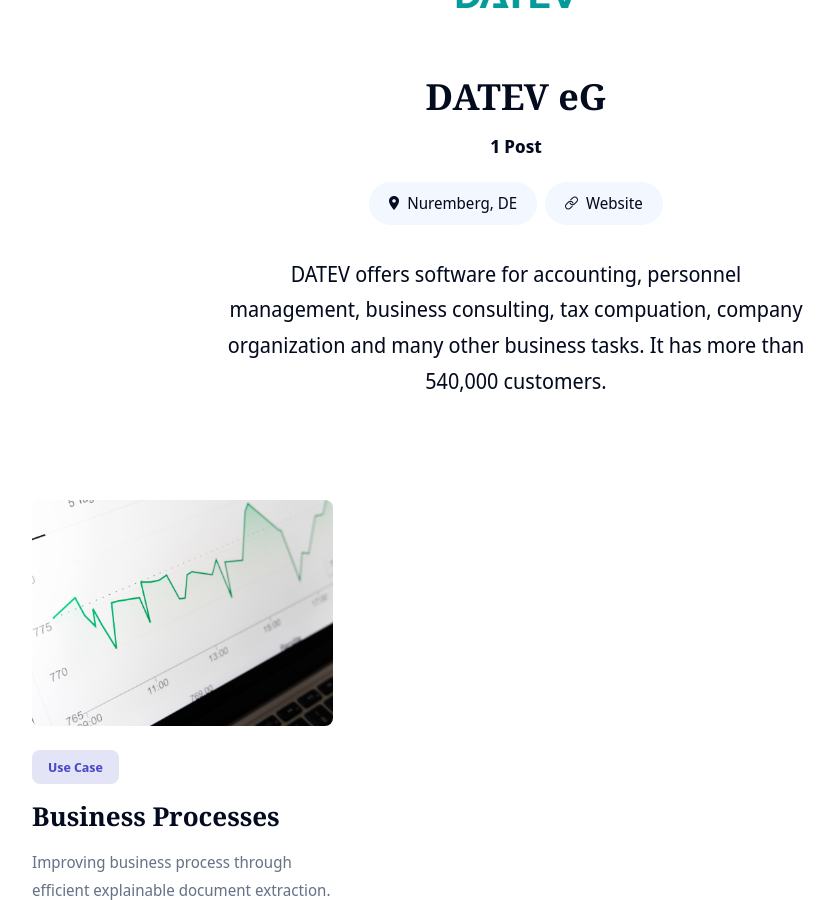
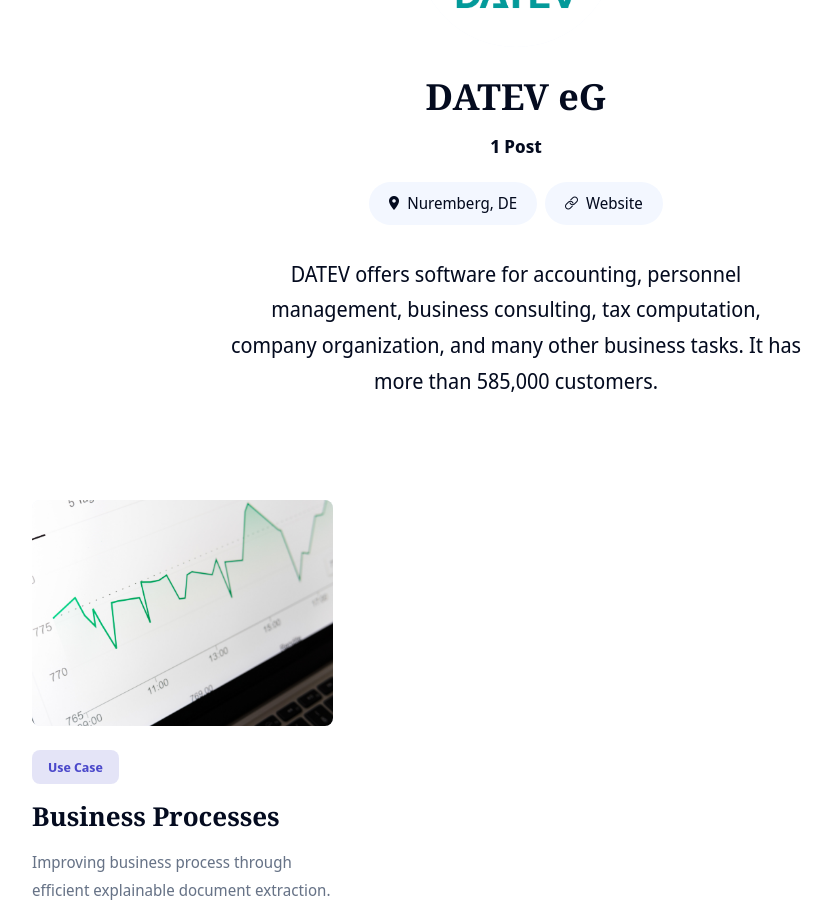
Before and after one commit to EnexaProject/enexaproject.github.io, a Jekyll site: the page built from _authors/datev_org.md, in a window 1280 px wide and 900 px high, scrolled down 343 px. Shown: the whole window, without its empty margins (124-958 px from the left). Built offline with Jekyll 4.4.1, drawn with Linux system fonts in a browser that asks for light colours; nearby versions of some CDN libraries.

Commit message:
Update datev_org.md

```diff
--- a/_authors/datev_org.md
+++ b/_authors/datev_org.md
@@ -9,4 +9,4 @@
 layout: organization
 ---
 
-DATEV offers software for accounting, personnel management, business consulting, tax compuation, company organization and many other business tasks. It has more than 540,000 customers.
+DATEV offers software for accounting, personnel management, business consulting, tax computation, company organization, and many other business tasks. It has more than 585,000 customers.
```
